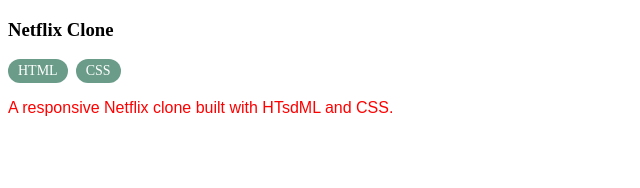
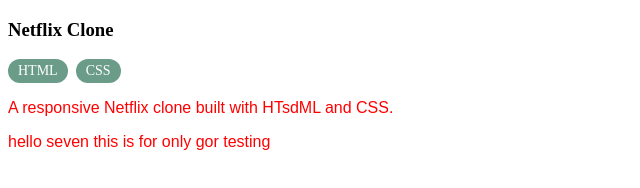
Before and after one commit to harsh120631/Personal-protfolio, a website built with Parcel: page index.html in a window 1280 px wide. Shown: the whole page, without its empty margins (0-640 px from the left). Built offline with nearby package versions, Linux system fonts and the light colour scheme.

Commit message:
index chanfges

```diff
--- a/index.html
+++ b/index.html
@@ -17,6 +17,7 @@
           <span>CSS</span>
         </div>
         <p>A responsive Netflix clone built with HTsdML and CSS.</p>
+        <p>hello seven this is for only gor testing </p>
       </div>
 
 </body>
```
